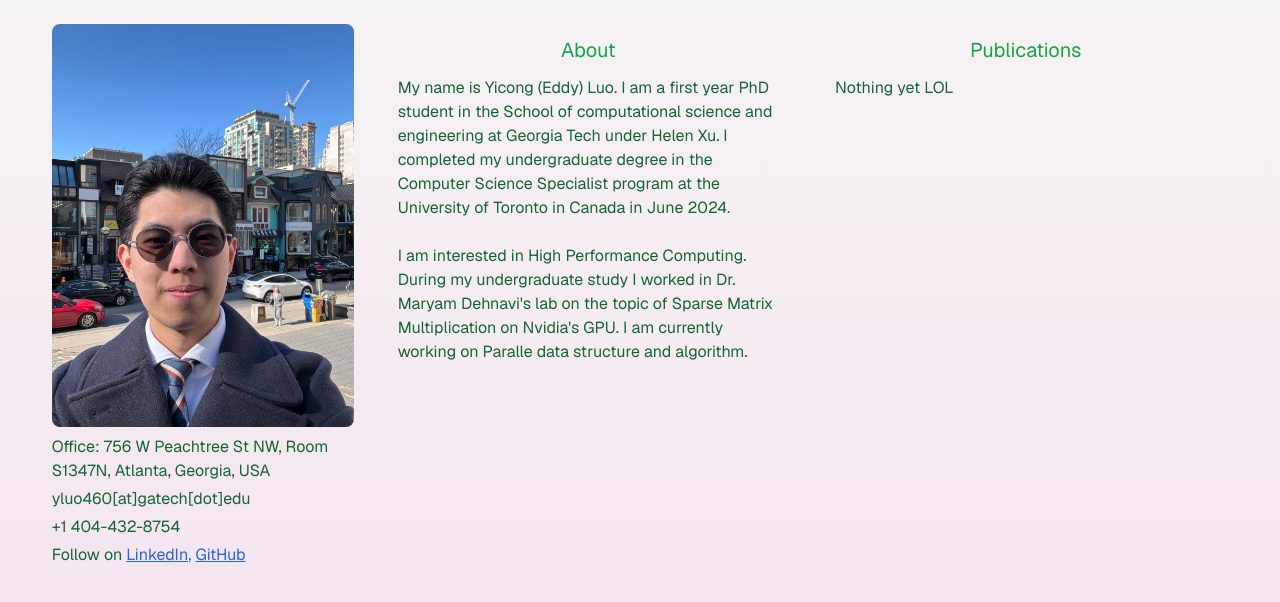
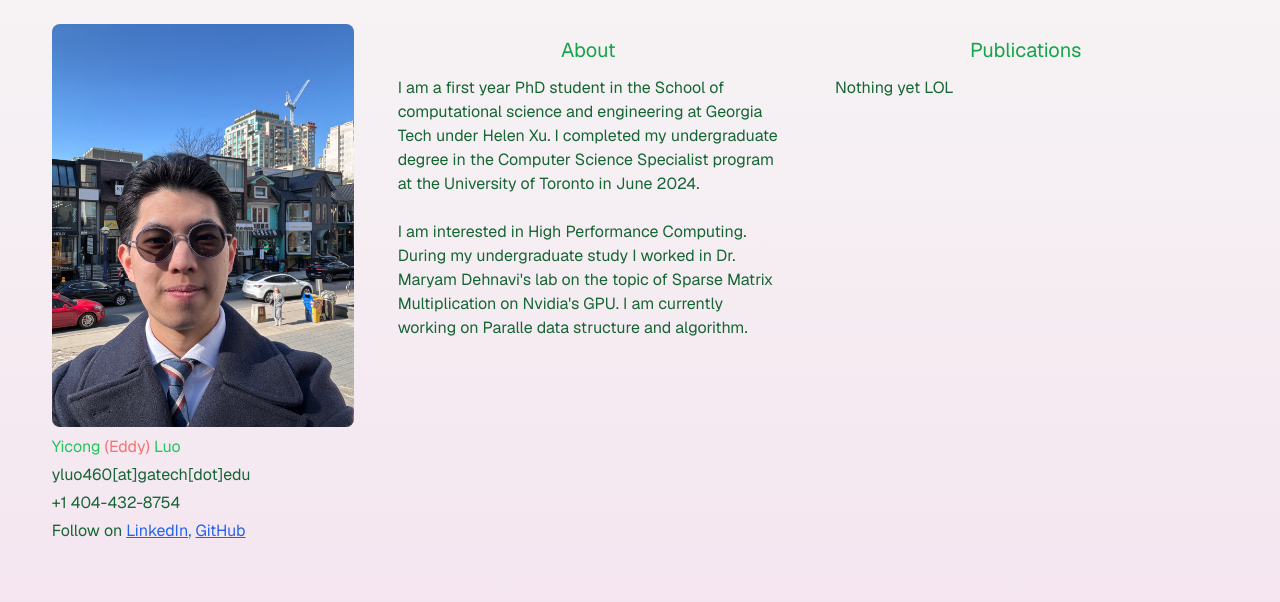
Before and after one commit to Ratbuyer/personal-website, a Next.js app: page / in a window 1280 px wide. Shown: the top 602 px of the page. Built offline with nearby package versions, Linux system fonts and the light colour scheme.

Commit message:
info change

```diff
--- a/src/app/page.tsx
+++ b/src/app/page.tsx
@@ -18,9 +18,8 @@ export default function HomePage() {
           {/* directly below the image */}
           <div className="flex-co flex p-1">
             <ul className="space-y-1">
-              <li>
-                Office: 756 W Peachtree St NW, Room S1347N, Atlanta, Georgia,
-                USA
+              <li className="text-green-500">
+                Yicong <span className="text-red-400">(Eddy)</span> Luo
               </li>
 
               <li>yluo460[at]gatech[dot]edu</li>
@@ -49,10 +48,10 @@ export default function HomePage() {
         {/* Center */}
         <div className="mx-3 w-1/3 p-4">
           <h1 className="mb-3 text-center text-xl text-green-600">About</h1>
-          My name is Yicong (Eddy) Luo. I am a first year PhD student in the
+          I am a first year PhD student in the
           School of computational science and engineering at Georgia Tech under
           Helen Xu. I completed my undergraduate degree in the Computer Science
-          Specialist program at the University of Toronto in Canada in June
+          Specialist program at the University of Toronto in June
           2024.
           <br />
           <br />I am interested in High Performance Computing. During my
```
